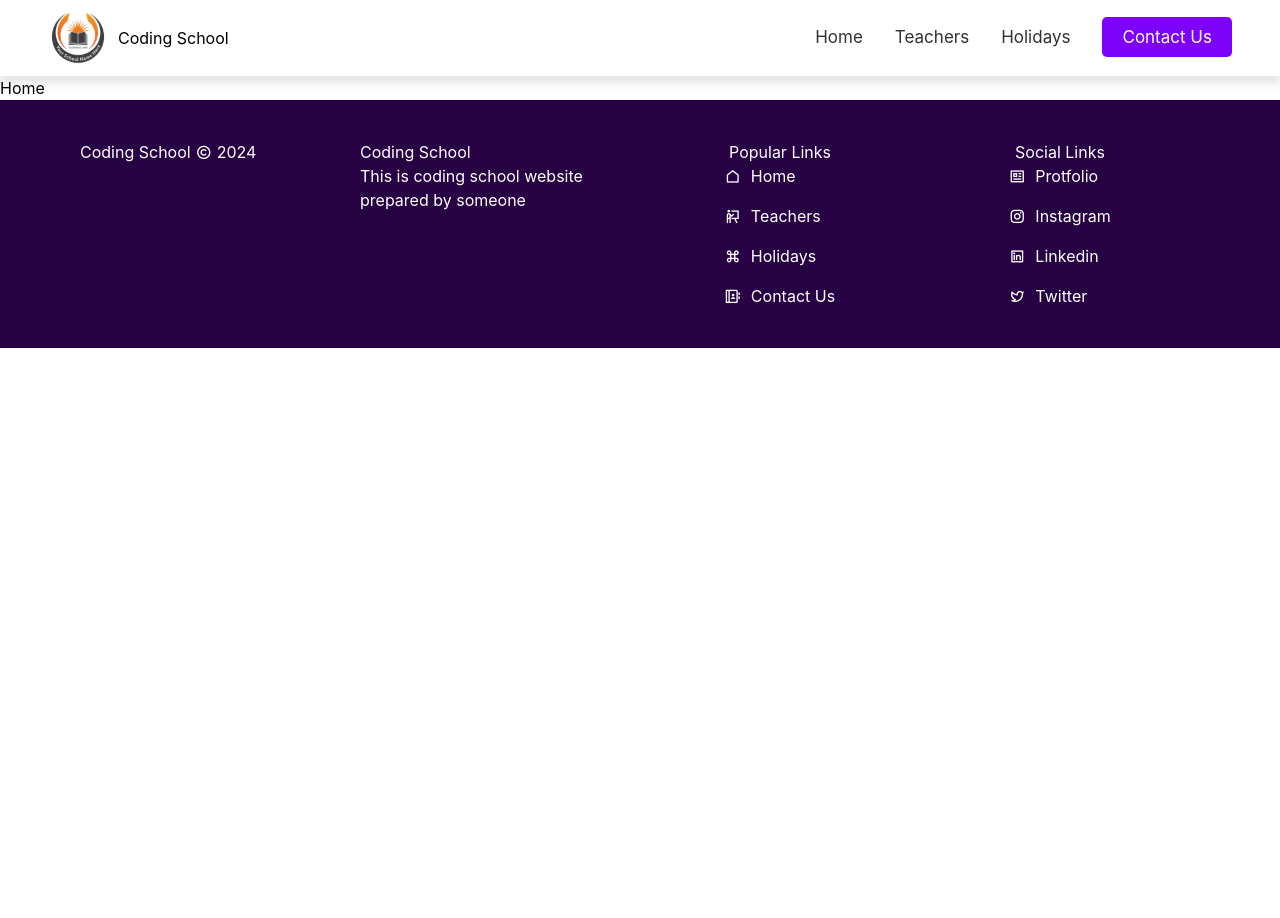
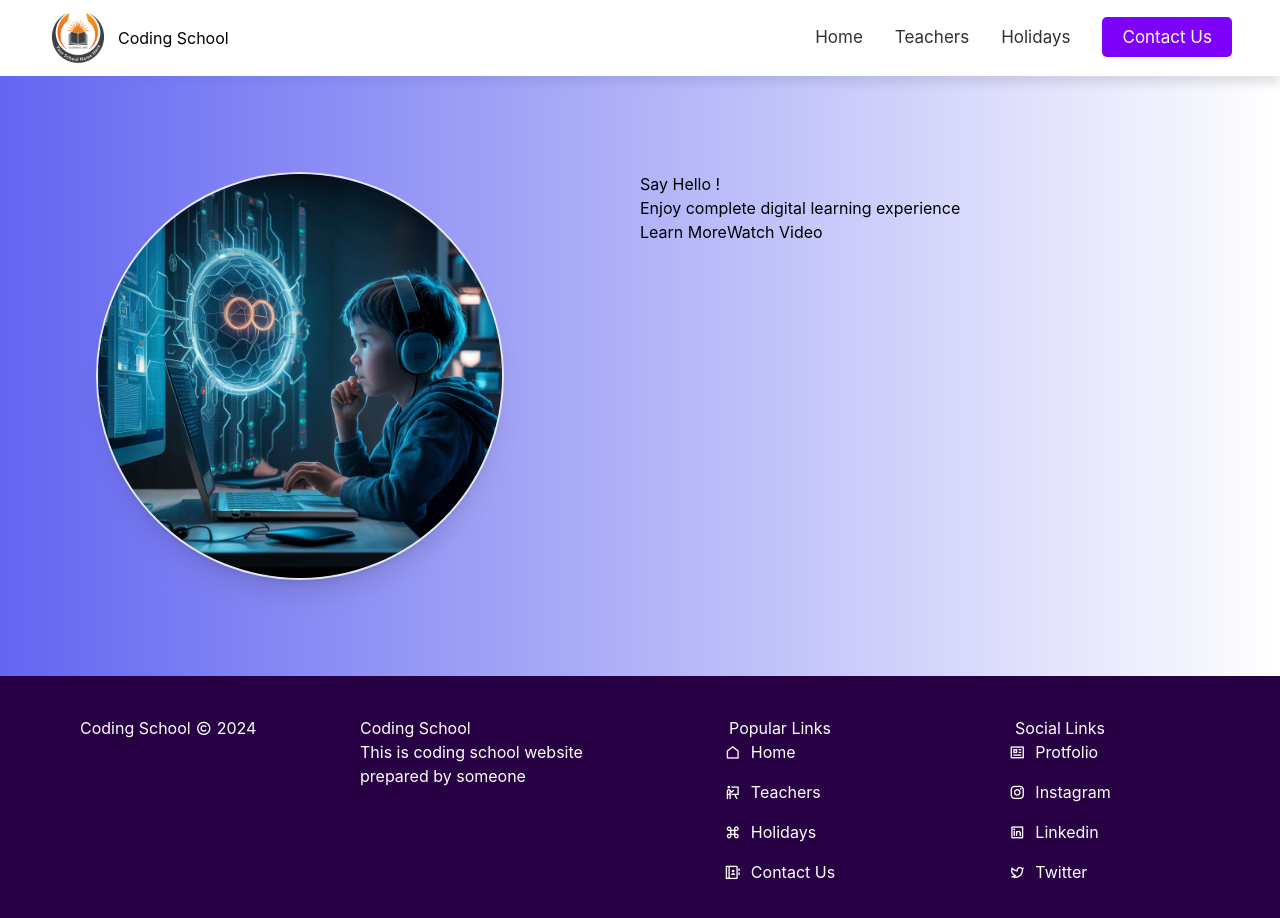
Before and after one commit to itsSarv/CodingSchool, a React (Create React App) app: page / in a window 1280 px wide. Shown: the top 918 px of the page. Before the commit the page ends 800 px from the top, so only its background shows below. Built offline with nearby package versions, Linux system fonts and the light colour scheme.

Commit message:
homepage hero design

```diff
--- a/package.json
+++ b/package.json
@@ -6,6 +6,7 @@
     "@testing-library/jest-dom": "^5.17.0",
     "@testing-library/react": "^13.4.0",
     "@testing-library/user-event": "^13.5.0",
+    "animate.css": "^4.1.1",
     "react": "^18.3.1",
     "react-dom": "^18.3.1",
     "react-router-dom": "^6.23.1",
--- a/src/App.css
+++ b/src/App.css
@@ -1,3 +1,4 @@
+
 .App {
   text-align: center;
 }
--- a/src/App.js
+++ b/src/App.js
@@ -1,4 +1,5 @@
 import React from 'react'
+import 'animate.css';
 import {BrowserRouter, Routes, Route} from 'react-router-dom'
 import Home from './components/Home'
 import Teachers from './components/Teachers'
--- a/src/components/Home.jsx
+++ b/src/components/Home.jsx
@@ -6,7 +6,24 @@ const Home = () => {
   return (
     <div>
         <Nav/>
-        <h1>Home</h1>
+        <div>
+          <header className='grid grid-cols-2 p-24 bg-gradient-to-r from-indigo-500 animate__animated animate__fadeIn'>
+            <div>
+            <img
+                  src="./images/student.jpg" alt="student"
+                  className='w-3/4 rounded-full animate__animated animate__pulse border border-2 shadow-xl'
+              />
+            </div>
+            <div>
+             <h1>Say Hello !</h1>
+             <p>Enjoy complete digital learning experience</p>
+             <div>
+              <button>Learn More</button>
+              <button>Watch Video</button>
+             </div>
+            </div>
+          </header>
+        </div>
         <Footer/>
     </div>
   )
--- a/tailwind.config.js
+++ b/tailwind.config.js
@@ -1,6 +1,6 @@
 /** @type {import('tailwindcss').Config} */
 module.exports = {
-  content: ["./src/**/*.{html,js}"],
+  content: ["./src/**/*.{html,js,jsx}"],
   theme: {
     extend: {},
   },
```
Also changed, not shown: public/images/student.jpg (added), 1 other file (tests, documents, lock files or other folders).
